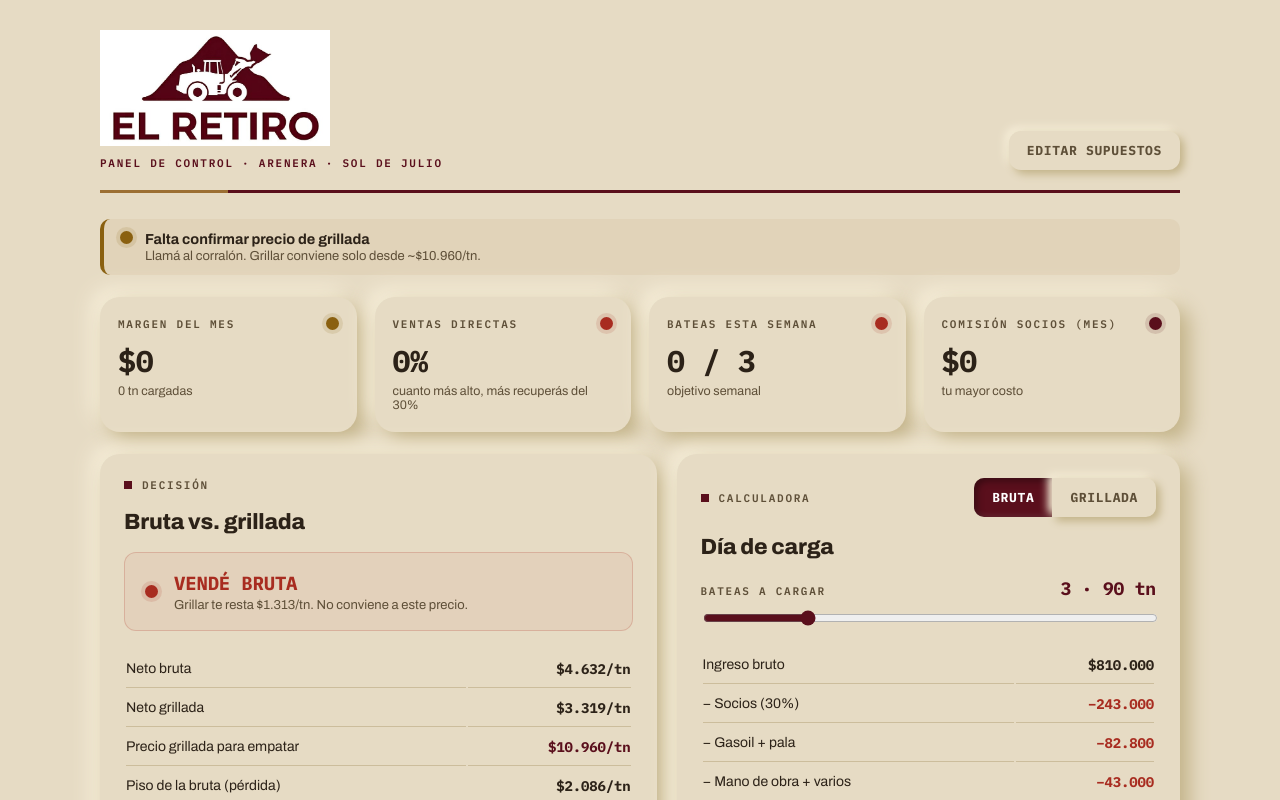
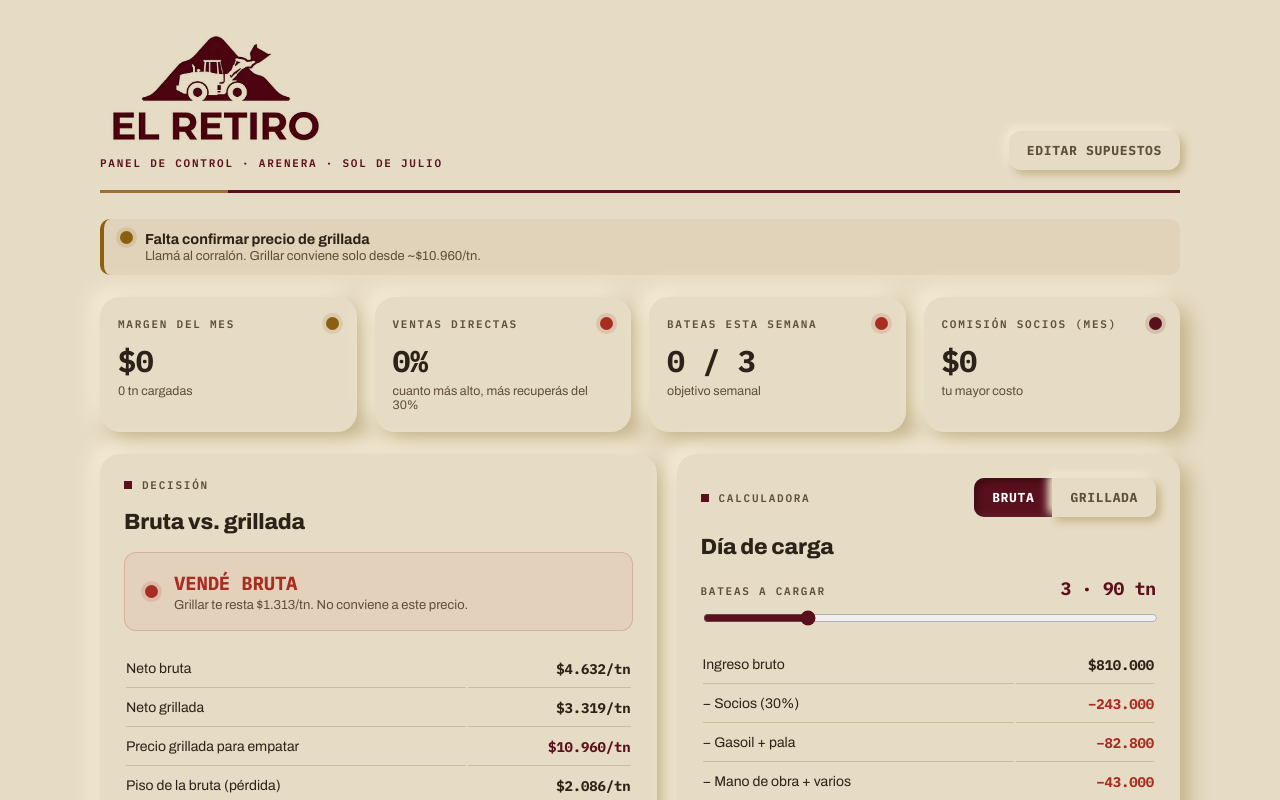
Before and after one commit to juliansanchez06/ArenApp, a React (Vite) app: page / in a window 1280 px wide. Shown: the top 800 px of the page. Built offline with nearby package versions, Linux system fonts and the light colour scheme.

Commit message:
Update App.jsx

```diff
--- a/src/App.jsx
+++ b/src/App.jsx
@@ -585,7 +585,7 @@ export default function App() {
             <div>
               {logoOk ? (
                 <img src="/logo.png" alt="El Retiro" onError={() => setLogoOk(false)}
-                  style={{ width: "min(230px, 62vw)", height: "auto", display: "block" }} />
+                  style={{ width: "min(230px, 62vw)", height: "auto", display: "block", mixBlendMode: "multiply" }} />
               ) : (
                 <h1 style={{ margin: 0, fontFamily: "Archivo, sans-serif", fontWeight: 800, fontSize: 38, letterSpacing: "-0.03em", color: C.accent }}>EL RETIRO</h1>
               )}
```
